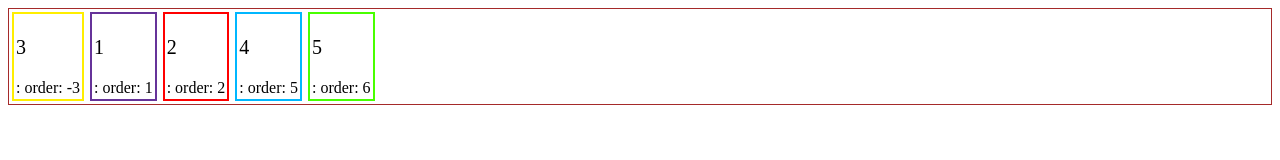
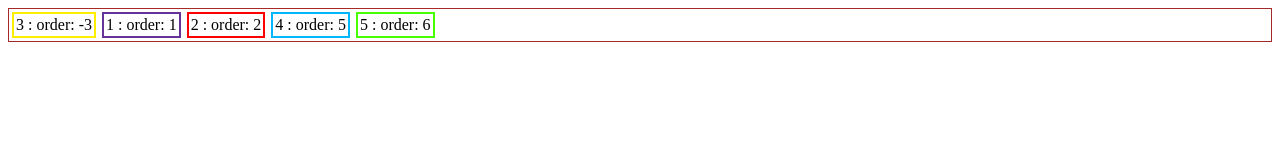
Before and after one commit to CopikProjeckId/TstoryFrontend, a plain HTML site: page item_order.html in a window 1280 px wide. Drawn offline with Linux system fonts and the light colour scheme.

Commit message:
Update item_order.html

```diff
--- a/item_order.html
+++ b/item_order.html
@@ -8,11 +8,11 @@
 </head>
 <body>
     <div class="container">
-        <div class="item1"><p style="align-items: center; font-size: 20px;">1</p> : order: 1</div>
-        <div class="item2"><p style="align-items: center; font-size: 20px;">2</p> : order: 2</div>
-        <div class="item3"><p style="align-items: center; font-size: 20px;">3</p> : order: -3</div>
-        <div class="item4"><p style="align-items: center; font-size: 20px;">4</p> : order: 5</div>
-        <div class="item5"><p style="align-items: center; font-size: 20px;">5</p> : order: 6</div>
+        <div class="item1">1 : order: 1</div>
+        <div class="item2">2 : order: 2</div>
+        <div class="item3">3 : order: -3</div>
+        <div class="item4">4 : order: 5</div>
+        <div class="item5">5 : order: 6</div>
     </div>
 </body>
 </html>
```
